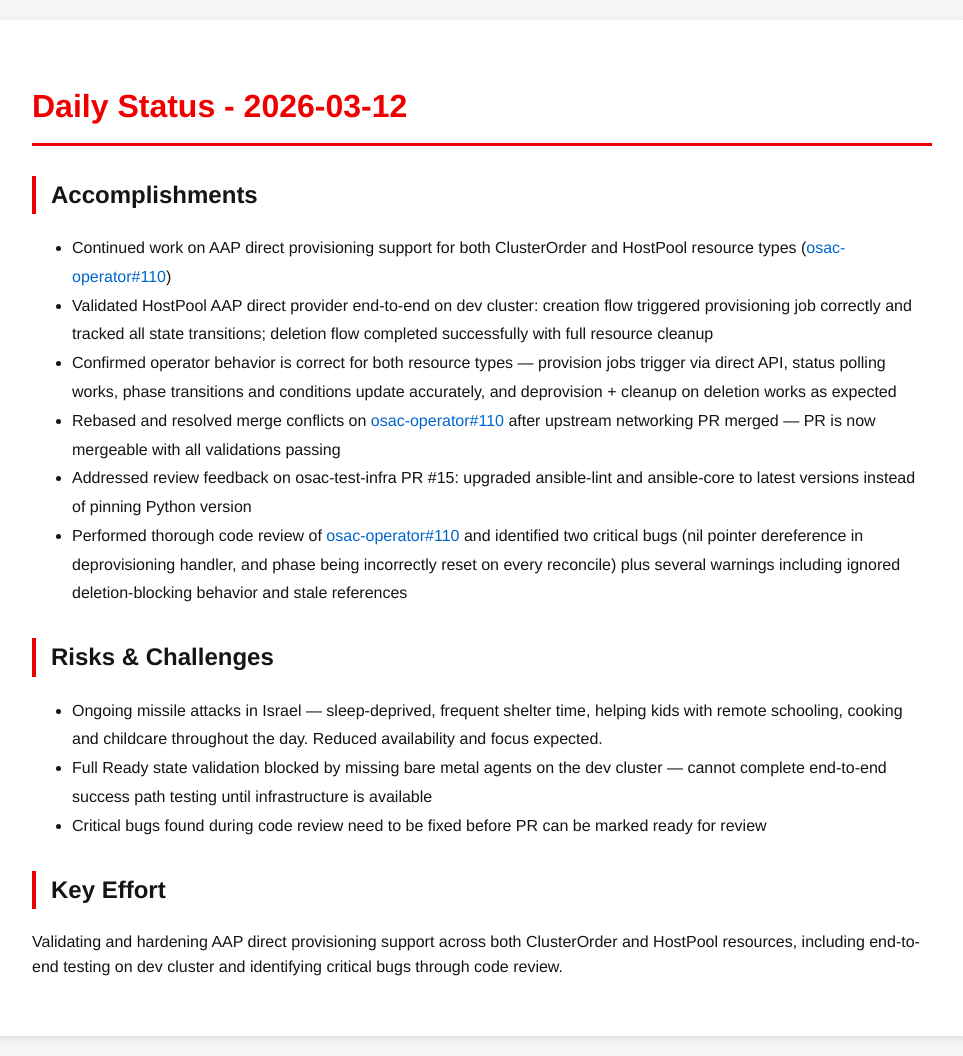
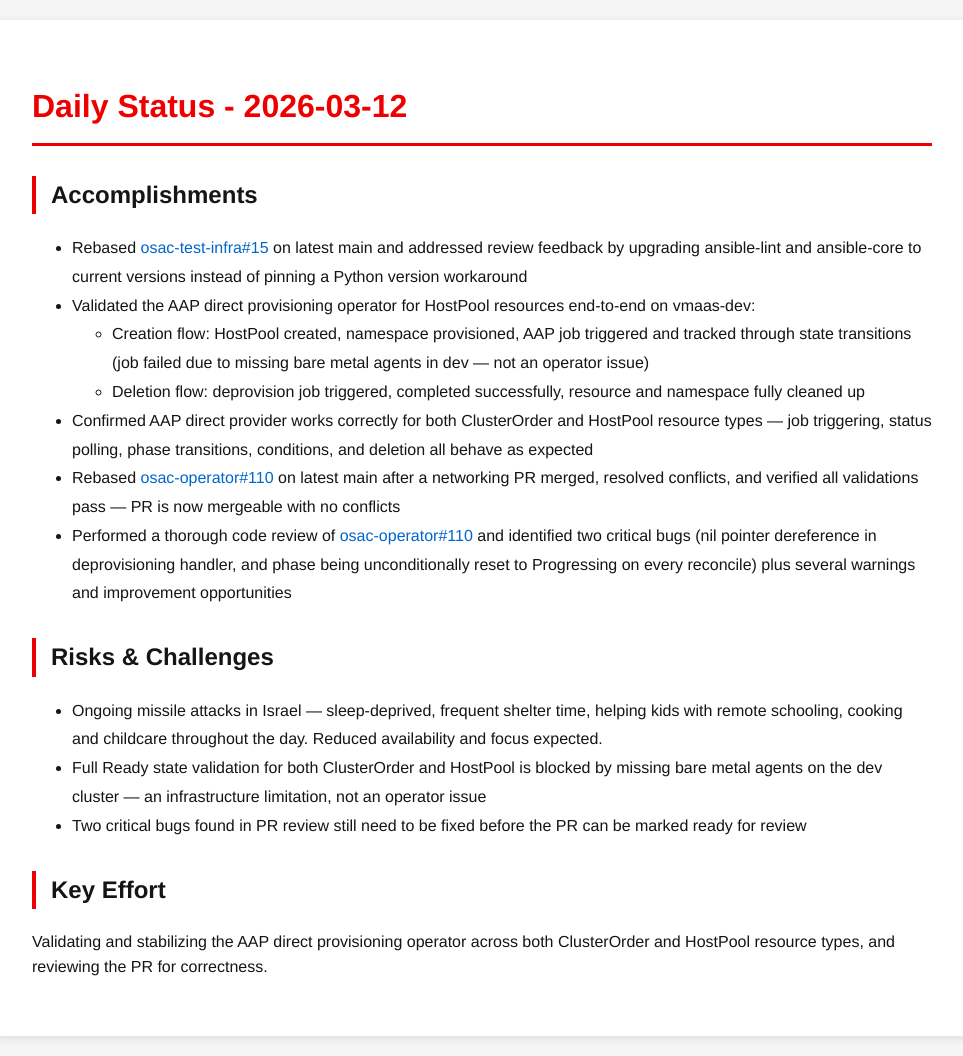
Before and after one commit to tzvatot/daily-status, a Jekyll site: the page built from 2026-03-12.md, in a window 1280 px wide. Shown: the whole page, without its empty margins (158-1121 px from the left). Built offline with Jekyll 4.4.1, drawn with Linux system fonts in a browser that asks for light colours.

Commit message:
Daily status update - 2026-03-12

```diff
--- a/2026-03-12.md
+++ b/2026-03-12.md
@@ -7,17 +7,21 @@
 # Daily Status - 2026-03-12
 
 ## Accomplishments
-- Continued work on AAP direct provisioning support for both ClusterOrder and HostPool resource types ([osac-operator#110](https://github.com/osac-project/osac-operator/pull/110))
-- Validated HostPool AAP direct provider end-to-end on dev cluster: creation flow triggered provisioning job correctly and tracked all state transitions; deletion flow completed successfully with full resource cleanup
-- Confirmed operator behavior is correct for both resource types — provision jobs trigger via direct API, status polling works, phase transitions and conditions update accurately, and deprovision + cleanup on deletion works as expected
-- Rebased and resolved merge conflicts on [osac-operator#110](https://github.com/osac-project/osac-operator/pull/110) after upstream networking PR merged — PR is now mergeable with all validations passing
-- Addressed review feedback on osac-test-infra PR #15: upgraded ansible-lint and ansible-core to latest versions instead of pinning Python version
-- Performed thorough code review of [osac-operator#110](https://github.com/osac-project/osac-operator/pull/110) and identified two critical bugs (nil pointer dereference in deprovisioning handler, and phase being incorrectly reset on every reconcile) plus several warnings including ignored deletion-blocking behavior and stale references
+
+- Rebased [osac-test-infra#15](https://github.com/osac-project/osac-test-infra/pull/15) on latest main and addressed review feedback by upgrading ansible-lint and ansible-core to current versions instead of pinning a Python version workaround
+- Validated the AAP direct provisioning operator for HostPool resources end-to-end on vmaas-dev:
+  - Creation flow: HostPool created, namespace provisioned, AAP job triggered and tracked through state transitions (job failed due to missing bare metal agents in dev — not an operator issue)
+  - Deletion flow: deprovision job triggered, completed successfully, resource and namespace fully cleaned up
+- Confirmed AAP direct provider works correctly for both ClusterOrder and HostPool resource types — job triggering, status polling, phase transitions, conditions, and deletion all behave as expected
+- Rebased [osac-operator#110](https://github.com/osac-project/osac-operator/pull/110) on latest main after a networking PR merged, resolved conflicts, and verified all validations pass — PR is now mergeable with no conflicts
+- Performed a thorough code review of [osac-operator#110](https://github.com/osac-project/osac-operator/pull/110) and identified two critical bugs (nil pointer dereference in deprovisioning handler, and phase being unconditionally reset to Progressing on every reconcile) plus several warnings and improvement opportunities
 
 ## Risks & Challenges
+
 - Ongoing missile attacks in Israel — sleep-deprived, frequent shelter time, helping kids with remote schooling, cooking and childcare throughout the day. Reduced availability and focus expected.
-- Full Ready state validation blocked by missing bare metal agents on the dev cluster — cannot complete end-to-end success path testing until infrastructure is available
-- Critical bugs found during code review need to be fixed before PR can be marked ready for review
+- Full Ready state validation for both ClusterOrder and HostPool is blocked by missing bare metal agents on the dev cluster — an infrastructure limitation, not an operator issue
+- Two critical bugs found in PR review still need to be fixed before the PR can be marked ready for review
 
 ## Key Effort
-Validating and hardening AAP direct provisioning support across both ClusterOrder and HostPool resources, including end-to-end testing on dev cluster and identifying critical bugs through code review.
+
+Validating and stabilizing the AAP direct provisioning operator across both ClusterOrder and HostPool resource types, and reviewing the PR for correctness.
```
